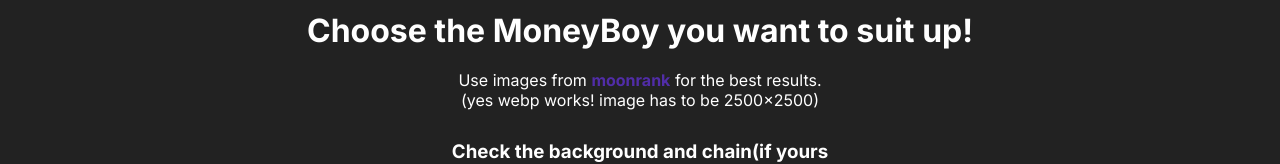
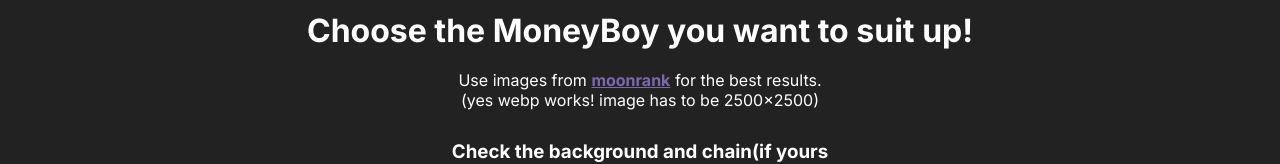
Before and after one commit to inca3/suitupmoneyboy, a plain HTML site: page index.html in a window 1280 px wide. Shown: the part 280-444 px from the top of the page. Drawn offline with Linux system fonts and the light colour scheme.

Commit message:
Update style.css

```diff
--- a/style.css
+++ b/style.css
@@ -41,9 +41,10 @@ h3 {
 }
 
 .moonrank {
-    color: #512da8 !important;
+    color: #7c68ac !important;
     font-weight: 700;
     transition: all 0.3s;
+    text-decoration: underline;
 }
 
 .moonrank:hover {
```
